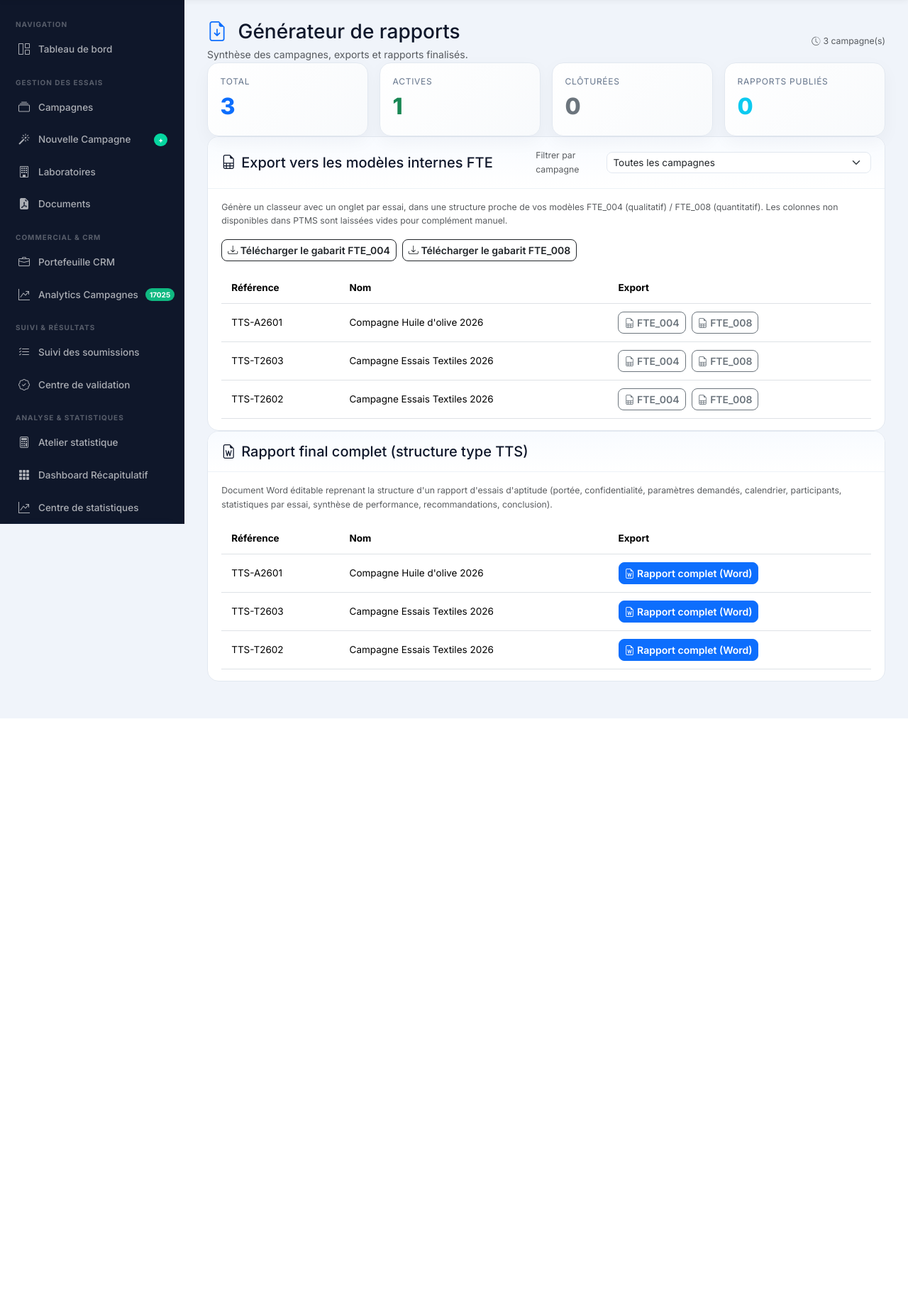
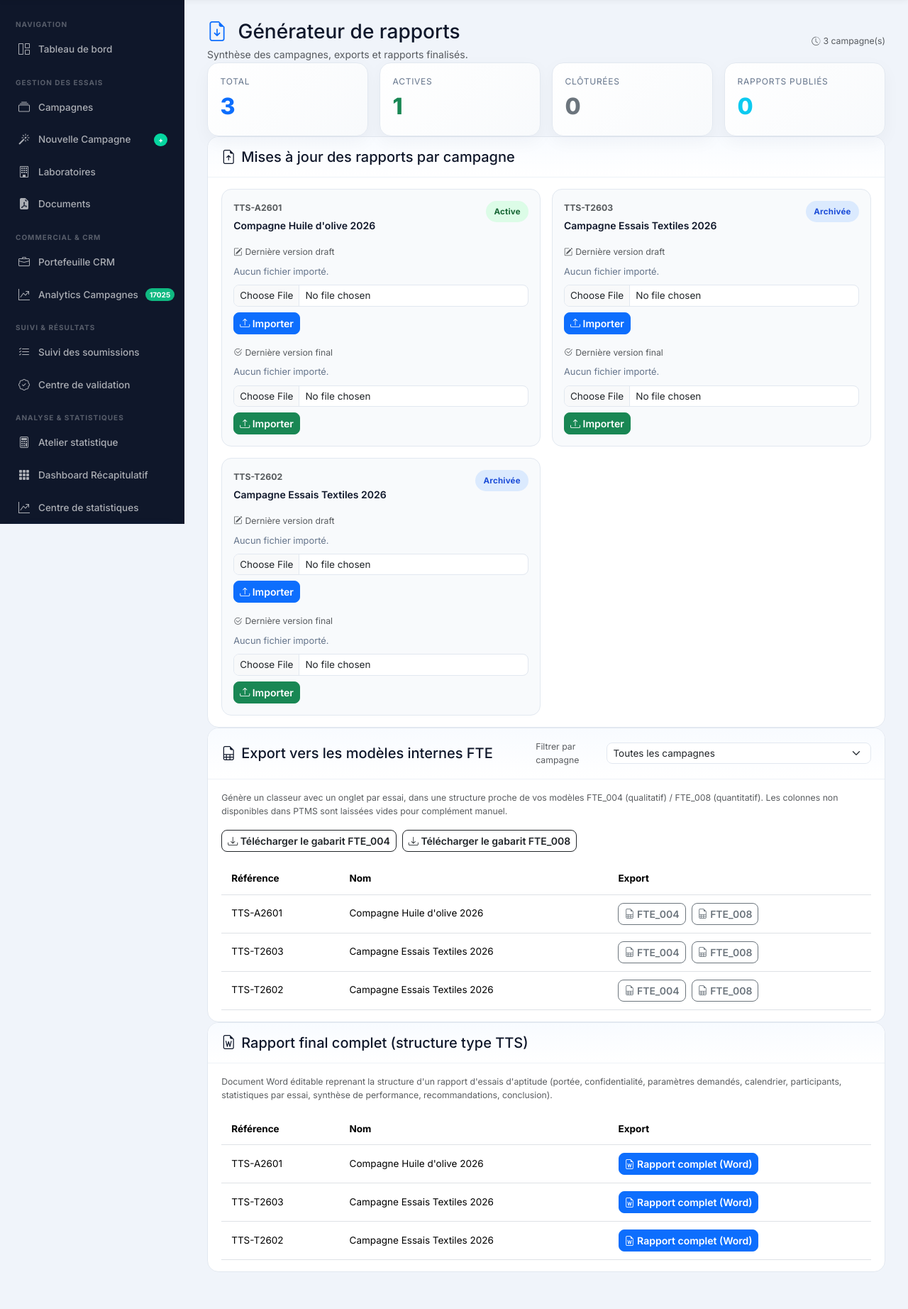
Before and after one commit to RHO-ship-it/ptms-app, a Flask app: page /reports/ in a window 1280 px wide. Shown: the part 62-1906 px from the top of the page at 71% size. Before the commit the page ends 1074 px from the top, so only its background shows below. Run offline with Flask 3, Linux system fonts and the light colour scheme; a user stored in the database is signed in; data comes from the database, SQL or seed files in the repository.

Commit message:
Display report document updates in reports view
- add draft/final report cards to the report overview
- keep upload and download actions available from the reports section

Co-authored-by: Copilot App <223556219+Copilot@users.noreply.github.com>

```diff
--- a/templates/reports/export.html
+++ b/templates/reports/export.html
@@ -28,6 +28,10 @@
   .report-badge.status-published { background:#dbeafe; color:#1d4ed8; }
   .report-actions { display:flex; flex-wrap:wrap; gap:.5rem; }
   .report-actions .btn { white-space:nowrap; }
+  .report-doc-grid { display:grid; grid-template-columns:repeat(auto-fit,minmax(260px,1fr)); gap:1rem; }
+  .report-doc-card { border:1px solid #e2e8f0; border-radius:14px; background:#f8fafc; padding:1rem; }
+  .report-doc-card .doc-name { font-size:.8rem; font-weight:600; color:#334155; word-break:break-word; }
+  .report-doc-card .doc-empty { color:#64748b; font-size:.8rem; }
   @media (max-width: 768px) {
     .report-actions { flex-direction:column; align-items:stretch; }
     .report-actions .btn { width:100%; justify-content:center; }
@@ -70,6 +74,65 @@
       <div class="card-body">
         <div class="report-kpi-label">Rapports publiés</div>
         <div class="report-kpi-value text-info">{{ summary.published }}</div>
+      </div>
+    </div>
+  </div>
+
+  <div class="report-panel">
+    <div class="panel-head">
+      <h5 class="mb-0"><i class="bi bi-file-earmark-arrow-up me-2"></i>Mises à jour des rapports par campagne</h5>
+    </div>
+    <div class="panel-body">
+      <div class="row g-3">
+        {% for c in campaigns %}
+        <div class="col-12 col-xl-6 report-filter-row" data-campaign="{{ c.reference }}">
+          <div class="report-doc-card h-100">
+            <div class="d-flex justify-content-between align-items-start gap-3 mb-3">
+              <div>
+                <div class="small text-uppercase text-muted fw-bold mb-1">{{ c.reference }}</div>
+                <div class="fw-semibold">{{ c.name }}</div>
+              </div>
+              <span class="report-badge {% if c.status == 'active' %}status-active{% elif c.status == 'closed' %}status-closed{% elif c.status == 'draft' %}status-draft{% else %}status-published{% endif %}">
+                {{ 'Active' if c.status == 'active' else ('Clôturée' if c.status == 'closed' else ('Brouillon' if c.status == 'draft' else 'Archivée')) }}
+              </span>
+            </div>
+            <div class="report-doc-grid">
+              <div>
+                <div class="small text-muted mb-2"><i class="bi bi-pencil-square me-1"></i>Dernière version draft</div>
+                {% if c.draft_report_path %}
+                  <div class="doc-name mb-2">{{ c.draft_report_path.split('/')[-1] }}</div>
+                  <a href="{{ url_for('campaigns.download_report_document', campaign_id=c.id, kind='draft') }}" class="btn btn-sm btn-outline-secondary mb-2"><i class="bi bi-download"></i> Télécharger</a>
+                {% else %}
+                  <div class="doc-empty mb-2">Aucun fichier importé.</div>
+                {% endif %}
+                {% if current_user.role in ['admin', 'chef_technique'] %}
+                <form method="POST" action="{{ url_for('campaigns.upload_report_document', campaign_id=c.id, kind='draft') }}" enctype="multipart/form-data">
+                  <input type="file" name="report_file" class="form-control form-control-sm mb-2" accept=".doc,.docx,.pdf,.xlsx,.xls" required>
+                  <button type="submit" class="btn btn-sm btn-primary"><i class="bi bi-upload"></i> Importer</button>
+                </form>
+                {% endif %}
+              </div>
+              <div>
+                <div class="small text-muted mb-2"><i class="bi bi-check2-circle me-1"></i>Dernière version final</div>
+                {% if c.final_report_path %}
+                  <div class="doc-name mb-2">{{ c.final_report_path.split('/')[-1] }}</div>
+                  <a href="{{ url_for('campaigns.download_report_document', campaign_id=c.id, kind='final') }}" class="btn btn-sm btn-outline-secondary mb-2"><i class="bi bi-download"></i> Télécharger</a>
+                {% else %}
+                  <div class="doc-empty mb-2">Aucun fichier importé.</div>
+                {% endif %}
+                {% if current_user.role in ['admin', 'chef_technique'] %}
+                <form method="POST" action="{{ url_for('campaigns.upload_report_document', campaign_id=c.id, kind='final') }}" enctype="multipart/form-data">
+                  <input type="file" name="report_file" class="form-control form-control-sm mb-2" accept=".doc,.docx,.pdf,.xlsx,.xls" required>
+                  <button type="submit" class="btn btn-sm btn-success"><i class="bi bi-upload"></i> Importer</button>
+                </form>
+                {% endif %}
+              </div>
+            </div>
+          </div>
+        </div>
+        {% else %}
+        <div class="col-12"><div class="text-center text-muted py-4">Aucune campagne disponible.</div></div>
+        {% endfor %}
       </div>
     </div>
   </div>
```
